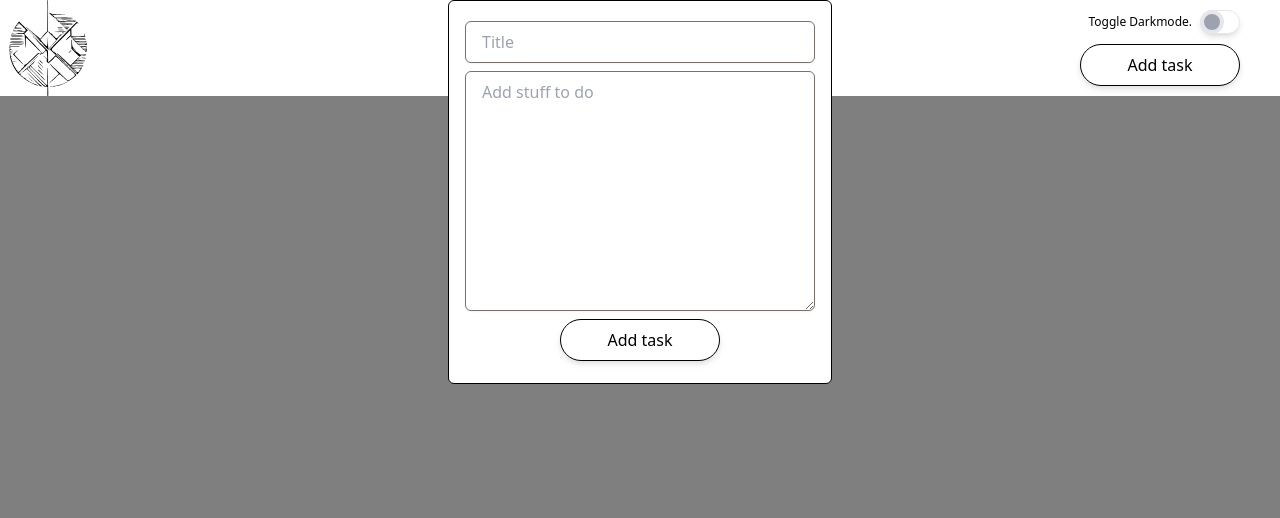
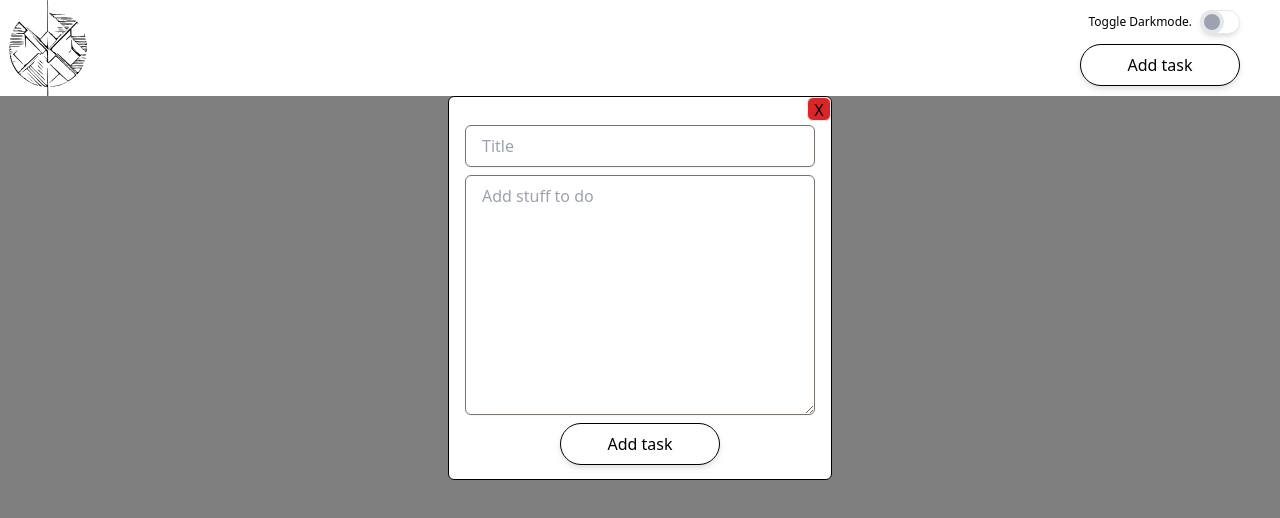
Before and after one commit to safstromo/weblab2, a Vue app: page / in a window 1280 px wide. Both pictures are taken after a click on the button "Add task". Shown: the top 518 px of the page. Built offline with nearby package versions, Linux system fonts and the light colour scheme.

Commit message:
add fix taskform

```diff
--- a/src/App.vue
+++ b/src/App.vue
@@ -16,7 +16,6 @@ const logo = computed(() => {
     return '/src/assets/logo_black.svg';
   }
 });
-console.log(logo);
 
 if (storage) {
   tasks.value = JSON.parse(storage);
--- a/src/components/AddTaskForm.vue
+++ b/src/components/AddTaskForm.vue
@@ -25,14 +25,15 @@ function addTask() {
 </script>
 
 <template>
-  <div class="fixed border border-black mx-auto inset-x-0 z-20 w-96 p-4 md:inset-0 h-96 bg-white rounded-md dark:bg-gray-900 dark:text-white" >
-    <form class="flex flex-col items-center justfy-center">
+  <div class="fixed md:inset-24 border border-black mx-auto inset-x-0 z-20 w-96 p-4 h-96 bg-white rounded-md dark:bg-gray-900 dark:text-white" >
+    <form class="flex flex-col items-center justfy-center mt-2">
       <input class="dark:bg-gray-800 " type="text" v-model="title" placeholder="Title" />
       <textarea v-model="todo" class=" h-60 dark:bg-gray-800" placeholder="Add stuff to do"></textarea>
       <button @click.prevent="addTask"
         class="w-40 mt-1 py-2 rounded-full bg-white transition ease-in-out delay-75 hover:-translate-y-1 hover:bg-stone-500 active:translate-y-1 drop-shadow-md dark:bg-gray-800 dark:hover:bg-gray-600 border-black border">
         Add task
       </button>
+      <button @click.prevent="$emit('taskAdded')" class="absolute top-0 right-0 border w-6 h-6 rounded-md bg-red-600">X</button>
     </form>
   </div>
 </template>
```
